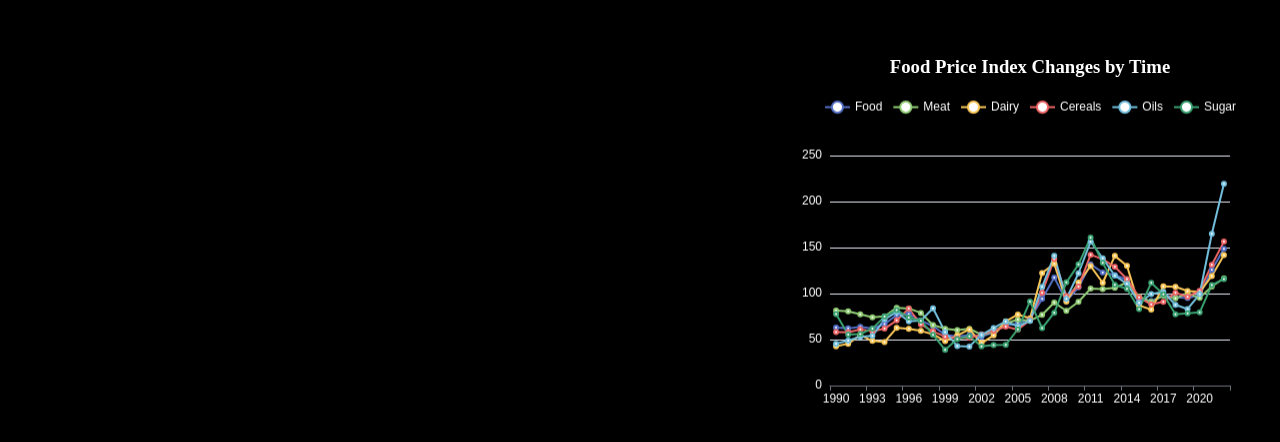
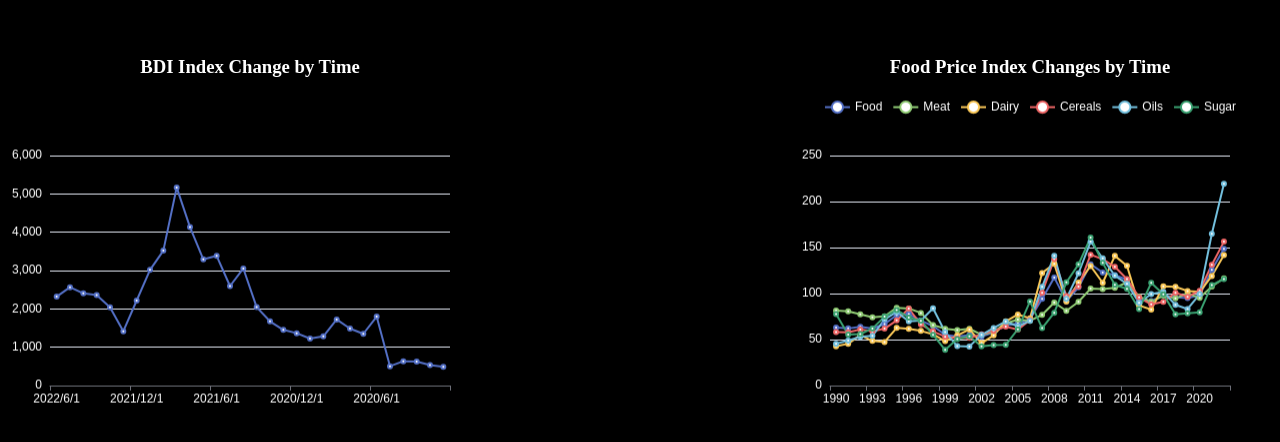
Before and after one commit to Shiuwn/earth, a Vue app: page /#/ in a window 1280 px wide. Shown: the part 154-596 px from the top of the page. Built offline with nearby package versions, Linux system fonts and the light colour scheme.

Commit message:
fix: 添加首页左侧折线图

```diff
--- a/src/components/Chart/BDIChart.vue
+++ b/src/components/Chart/BDIChart.vue
@@ -1,5 +1,8 @@
 <template>
-  <Chart :option="option"></Chart>
+  <div class="chart-wrapper">
+    <h3>BDI Index Change by Time</h3>
+    <Chart :option="option" class="bdi-chart"></Chart>
+  </div>
 </template>
 <script>
 import { onMounted, ref } from 'vue'
@@ -13,15 +16,25 @@ export default {
     const option = ref(null)
     onMounted(async () => {
       try {
-        let data = await csv('./data/BDI.csv')
+        let data = await csv('./assets/data/BDI.csv')
         data = data.slice()
         option.value = {
           xAxis: {
             type: 'category',
             data: data.map(d => d.date),
+            axisLabel: {
+              textStyle: {
+                color: '#fff',
+              },
+            },
           },
           yAxis: {
             type: 'value',
+            axisLabel: {
+              textStyle: {
+                color: '#fff',
+              },
+            },
           },
           series: {
             name: 'BDI',
@@ -39,3 +52,12 @@ export default {
   },
 }
 </script>
+<style lang="scss" scoped>
+.chart-wrapper {
+  color: #fff;
+  text-align: center;
+  .bdi-chart {
+    width: 500px;
+  }
+}
+</style>
--- a/src/views/Home.vue
+++ b/src/views/Home.vue
@@ -2,12 +2,14 @@
   <div>
     <!-- <earth ref="Earth"></earth> -->
     <food-chart class="right-chart"></food-chart>
+    <BDIChart class="left-chart"></BDIChart>
   </div>
 </template>
 
 <script>
 // import Earth from '@/components/Earth'
 import FoodChart from '../components/Chart/FoodChart.vue'
+import BDIChart from '../components/Chart/BDIChart.vue'
 
 export default {
   name: 'Home',
@@ -24,6 +26,7 @@ export default {
   components: {
     // Earth,
     FoodChart,
+    BDIChart,
   },
 }
 </script>
@@ -42,4 +45,10 @@ html,
   top: 50%;
   transform: translate(0, -50%);
 }
+.left-chart {
+  position: absolute;
+  left: 0;
+  top: 50%;
+  transform: translate(0, -50%);
+}
 </style>
```
